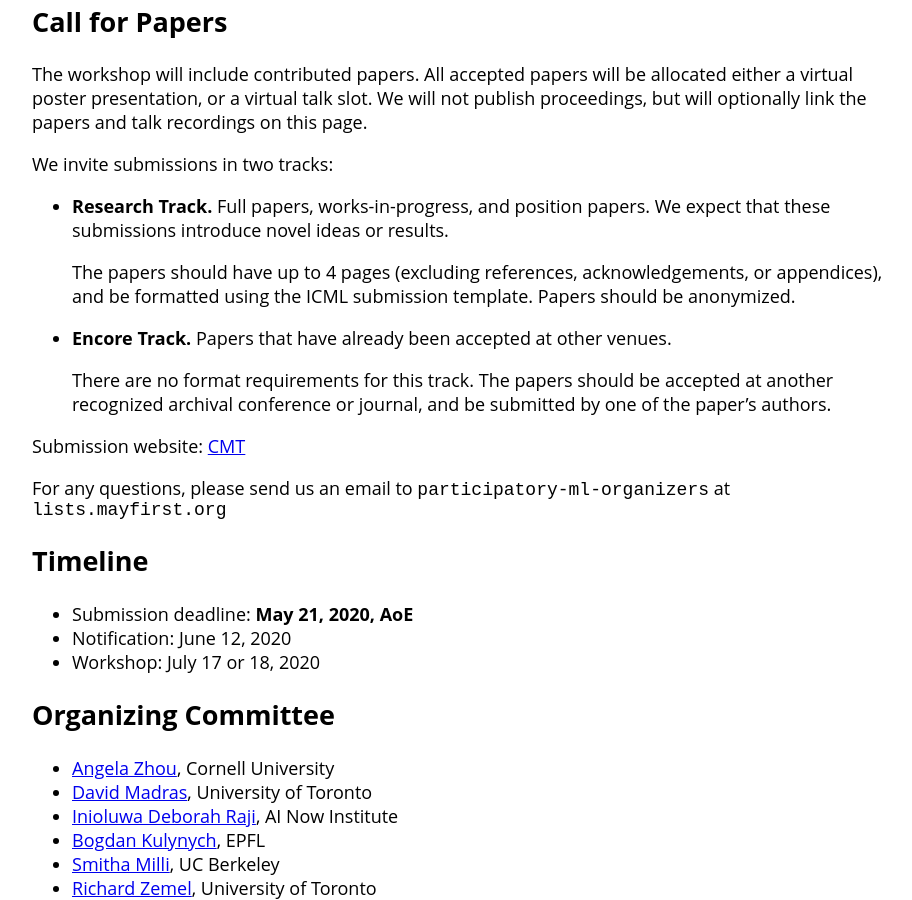
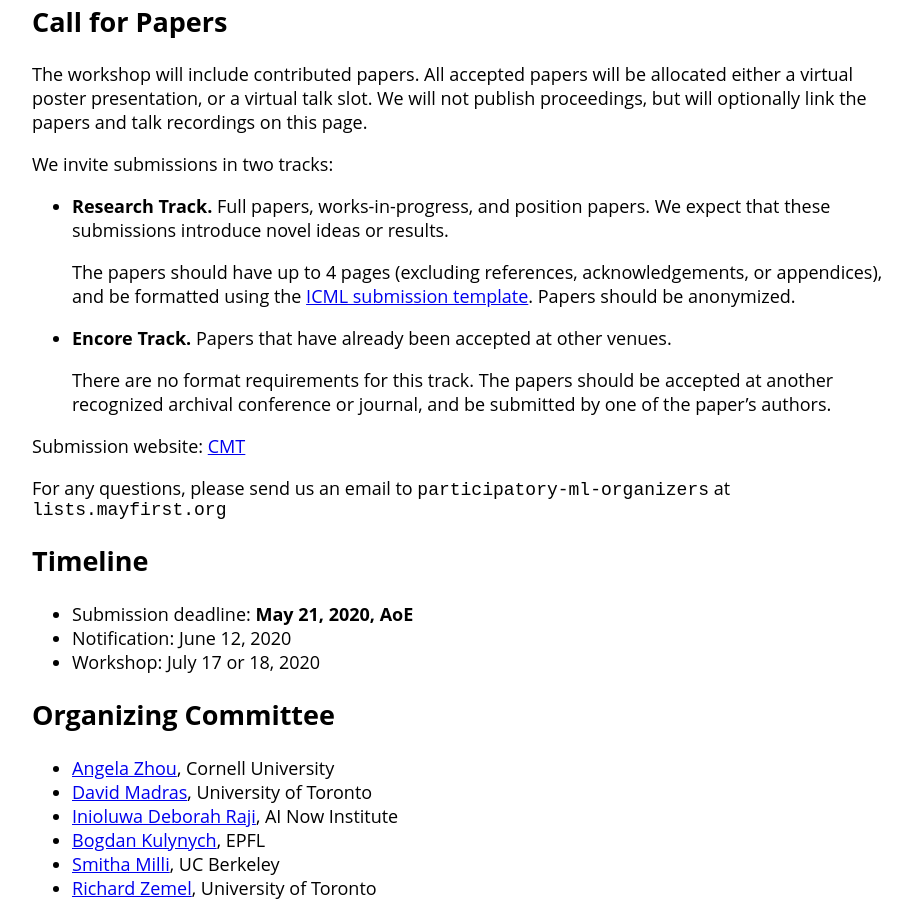
Before and after one commit to participatoryml/participatoryml.github.io, a Jekyll site: the page built from index.md, in a window 1280 px wide and 900 px high, scrolled down 1701 px. Shown: the whole window, without its empty margins (178-1090 px from the left). Built offline with Jekyll 4.4.1, drawn with Linux system fonts in a browser that asks for light colours; part of the change alters nothing that is shown.

```diff
--- a/index.md
+++ b/index.md
@@ -108,9 +108,10 @@ We invite submissions in two tracks:
 * **Research Track.** Full papers, works-in-progress, and position papers. We
   expect that these submissions introduce novel ideas or results.
 
-  The papers should have up to 4 pages (excluding references, acknowledgements,
-  or appendices), and be formatted using the ICML submission template. Papers
-  should be anonymized.
+  The papers should have up to 4 pages (excluding references, acknowledgements, or appendices), and
+  be formatted using the [ICML submission
+  template](https://media.icml.cc/Conferences/ICML2020/Styles/icml2020_style.zip). Papers should be
+  anonymized.
 
 * **Encore Track.** Papers that have already been accepted at other venues.
 
```
